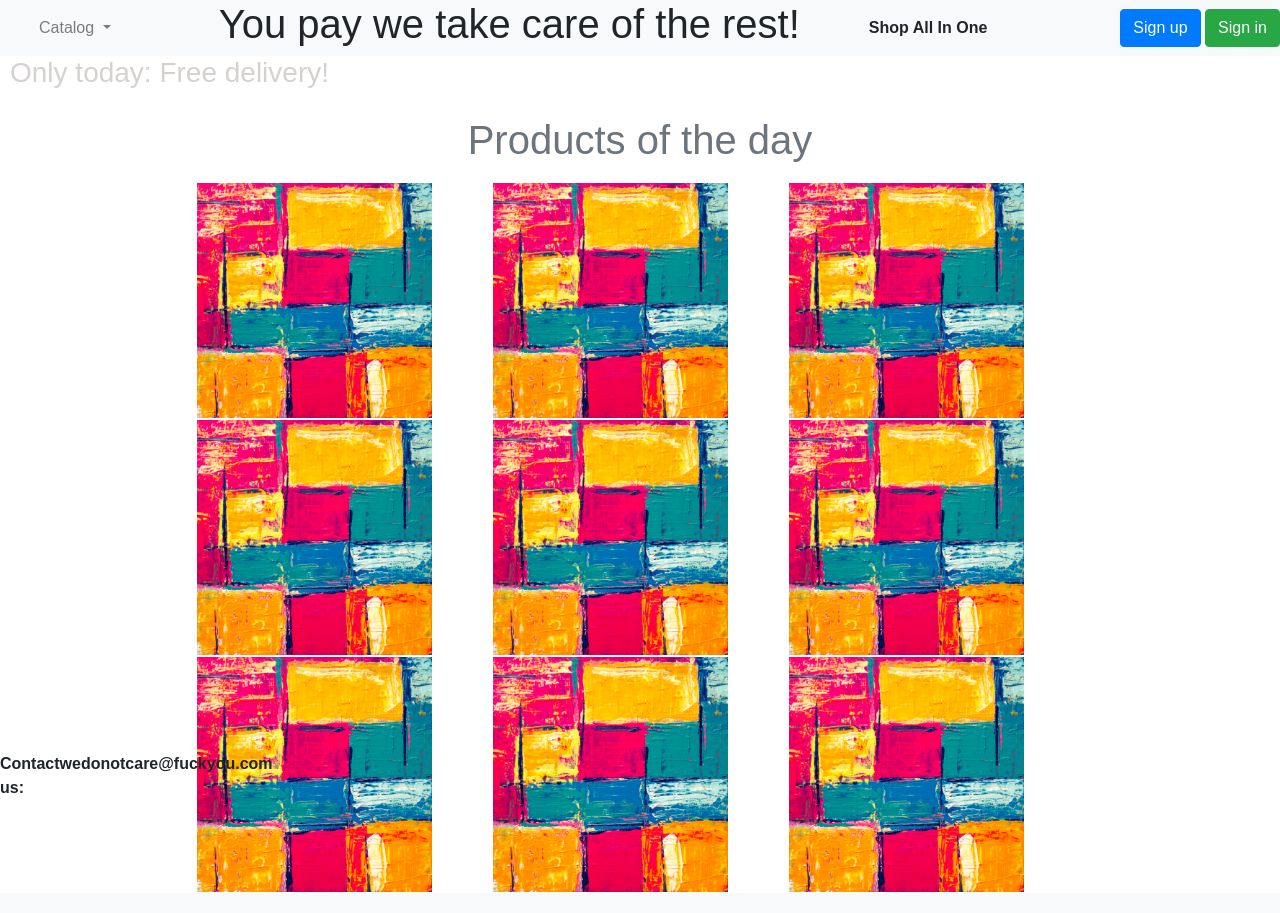
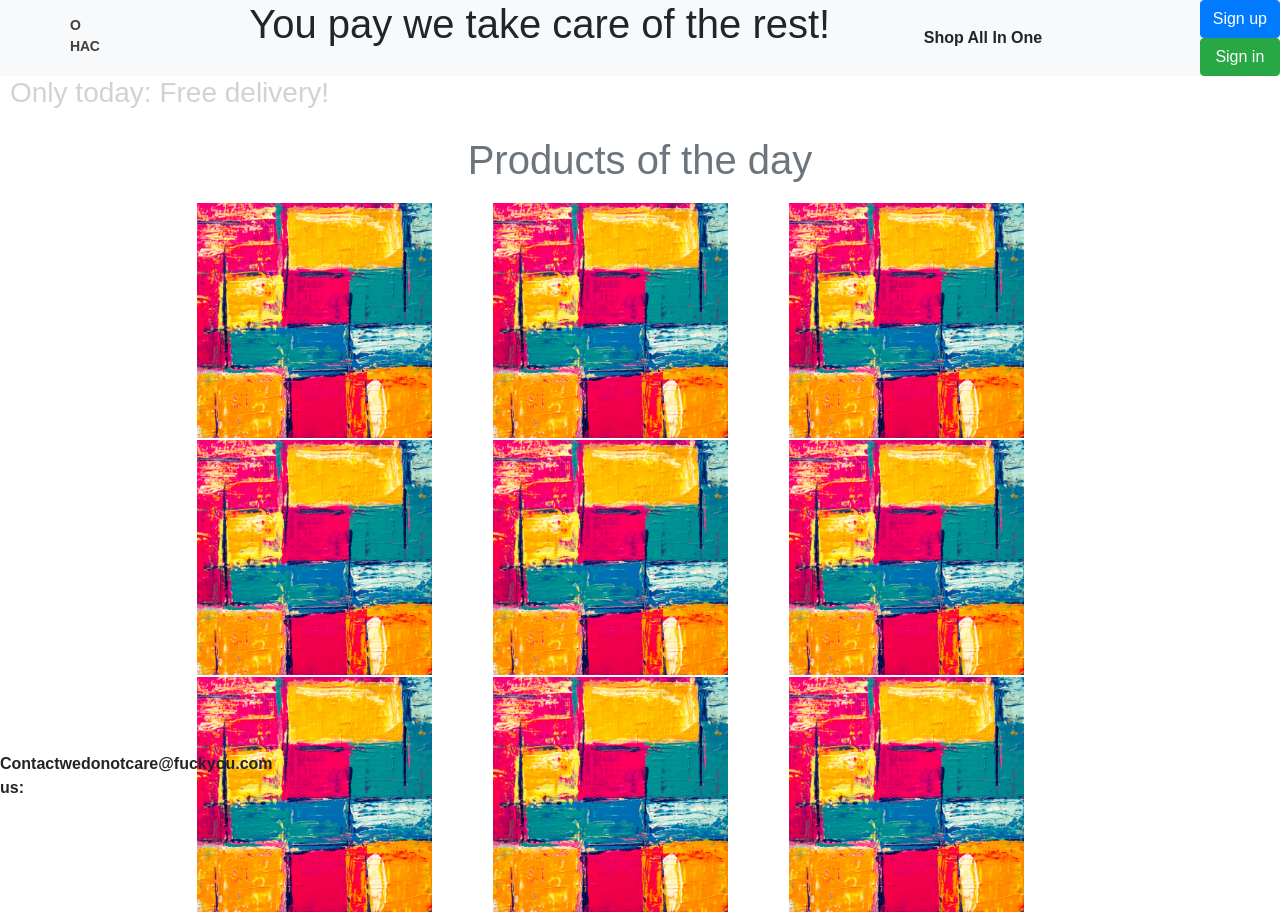
Before and after one commit to Xanops/shop, a Flask app: page / in a window 1280 px wide. Before the commit the page ends 892 px from the top, so only its background shows below. Run offline with Flask 2, Linux system fonts and the light colour scheme; some libraries are stand-ins or nearby versions.

Commit message:
not complete changes of catalog menu in index.html and catalog_style.css

```diff
--- /dev/null
+++ b/static/css/catalog_style.css
@@ -0,0 +1,71 @@
+.top_header {
+  background: white;
+  text-align: center;
+}
+
+.top_header a {
+  display: block;
+  text-decoration: none;
+  outline: none;
+  transition: .3s ease-in-out;
+}
+
+.top_menu {
+  display: table;
+}
+
+.top_menu ul {
+  list-style: none;
+}
+
+.top_table > li {
+  width: 25%;
+  float: left;
+  position: relative;
+  font-family: 'Open Sans', sans-serif;
+}
+
+.top_table > li > a {
+  text-transform: uppercase;
+  font-size: 14px;
+  font-weight: bold;
+  color: #404040;
+  padding: 15px 30px;
+}
+
+.top_table li a:hover {
+    color: #D5B45B;
+}
+
+.submenu-link:after {
+  content: "\f107";
+  font-family: "FontAwesome";
+  color: inherit;
+}
+
+.submenu {
+  background: #273037;
+  position: absolute;
+  left: 0;
+  top: 100%;
+  z-index: 5;
+  width: 180px;
+  opacity: 0;
+  transform: scaleY(0);
+  transform-origin :0 0;
+  transition: .5s ease-in-out;
+}
+
+.submenu a {
+  color: white;
+  text-align: left;
+  padding: 12px 15px;
+  font-size: 13px;
+  border-bottom: 1px solid rgba(255,255,255,.1);
+}
+
+.submenu li:last-child a {border-bottom: none;}
+.top_table > li:hover .submenu {
+  opacity: 1;
+  transform: scaleY(1);
+}
--- a/templates/index.html
+++ b/templates/index.html
@@ -5,6 +5,7 @@
 	<title>{{title}}</title>
 	<meta name="viewport" content="width=device-width, initial-scale=1, shrink-to-fit=no">
 	<link rel='stylesheet' href="../static/css/style.css">
+	<link rel="stylesheet" href="../static/css/catalog_style.css">
 	<link rel="stylesheet" href="https://stackpath.bootstrapcdn.com/bootstrap/4.4.1/css/bootstrap.min.css"
 		  integrity="sha384-Vkoo8x4CGsO3+Hhxv8T/Q5PaXtkKtu6ug5TOeNV6gBiFeWPGFN9MuhOf23Q9Ifjh" crossorigin="anonymous">
 	<script src="https://cdn.jsdelivr.net/npm/bootstrap@5.0.0-beta3/dist/js/bootstrap.bundle.min.js"
@@ -13,31 +14,18 @@
 </head>
 <body>
 
-<header>
+<header class="top_header">
 	<div class='flexbox' id='top'>
-		<nav class="navbar navbar-expand-lg navbar-light bg-light">
-			<div class="container-fluid">
-				<button class="navbar-toggler" type="button" data-bs-toggle="collapse" data-bs-target="#navbarSupportedContent" aria-controls="navbarSupportedContent" aria-expanded="false" aria-label="Toggle navigation">
-					<span class="navbar-toggler-icon"></span>
-				</button>
-				<div class="collapse navbar-collapse" id="navbarSupportedContent">
-					<ul class="navbar-nav me-auto mb-2 mb-lg-0">
-						<li class="nav-item dropdown">
-							<a class="nav-link dropdown-toggle" href="#" id="navbarDropdown" role="button" data-bs-toggle="dropdown" aria-expanded="false">
-								Catalog
-							</a>
-							<ul class="dropdown-menu" aria-labelledby="navbarDropdown">
-								<li><a class="dropdown-item" href="/laptops">Laptops</a></li>
-								<li><a class="dropdown-item" href="/phones">Smartphones</a></li>
-								<li>
-									<hr class="dropdown-divider">
-								</li>
-								<li><a class="dropdown-item" href="#">Fuck you, pls go away from here</a></li>
-							</ul>
-						</li>
-					</ul>
-				</div>
-			</div>
+		<nav class="top_menu">
+		    <ul class="top_table">
+		      	<li><a href="" class="submenu-link">О нас</a>
+		      	  	<ul class="submenu">
+		      	  	  	<li><a href="">Производство</a></li>
+		      	  	  	<li><a href="">Магазин</a></li>
+		      	  	  	<li><a href="">Сервис</a></li>
+		      	  	</ul>
+		      	</li>
+		    </ul>
 		</nav>
 		<div><h1>You pay we take care of the rest!</h1></div>
 		<div class='center_text' id='mission_logo'><span>Shop All In One</span></div>
@@ -48,7 +36,9 @@
 			</div>
 		</div>
 	</div>
+</header>
 
+<header>
 	<div id='promo'>
 		<h3>Only today: Free delivery!</h3>
 	</div>
```
Also changed, not shown: static/css/style.css (line endings or trailing spaces).
